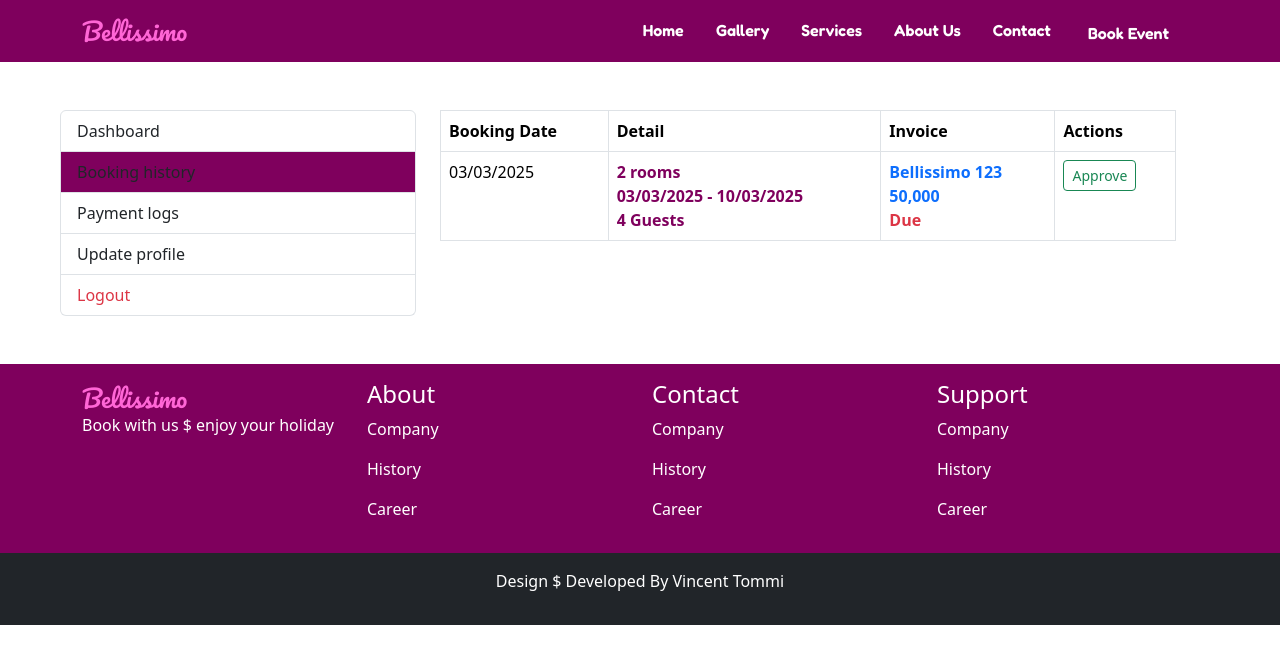
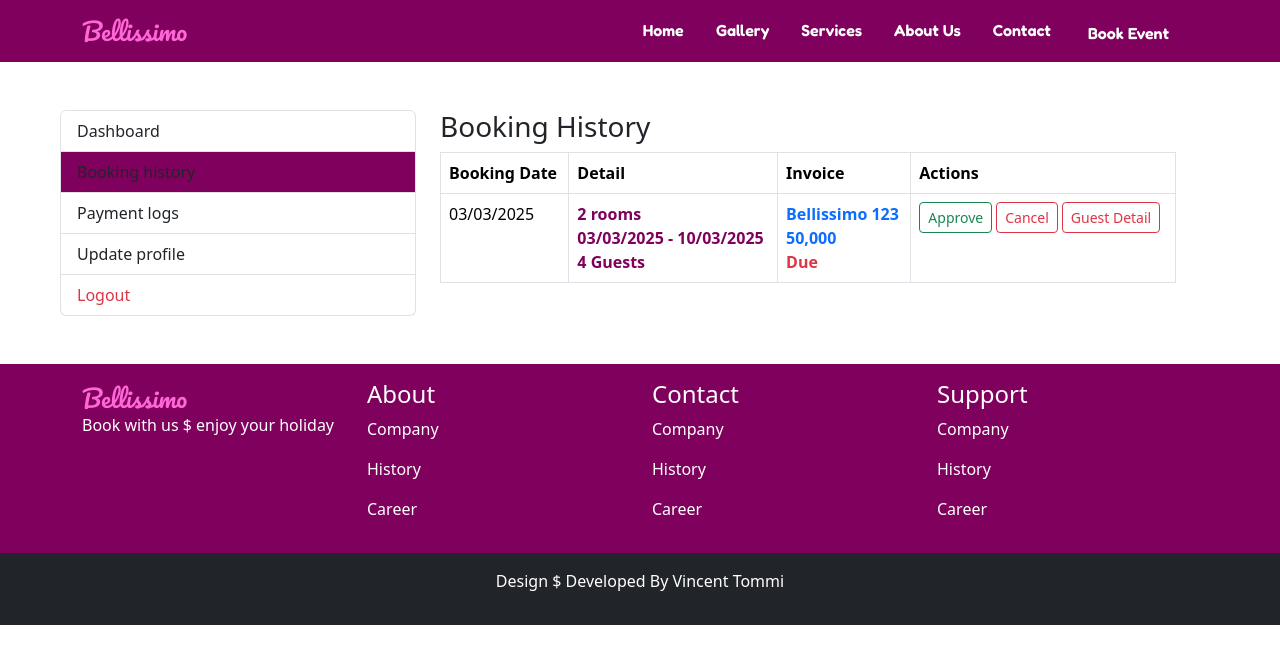
Before and after one commit to vincenttommi/Django-Next-js, a Next.js app in the folder frontend/: page /user/booking_history in a window 1280 px wide. Shown: the top 664 px of the page. Built offline with nearby package versions, Linux system fonts and the light colour scheme.

Commit message:
updating code

```diff
--- a/frontend/src/app/user/booking_history/page.js
+++ b/frontend/src/app/user/booking_history/page.js
@@ -11,6 +11,7 @@ export default function Page(){
 
 
             <div className="col-md-8 col-12">
+              <h3>Booking History</h3>
               <div className="table-responsive">
                 <table className="table table-bordered table-hover">
                   <thead>
@@ -36,6 +37,8 @@ export default function Page(){
                       </td>
                       <td>
                           <Link href="#" className="btn btn-sm btn-outline-success">Approve</Link>
+                          <Link href="#" className="btn btn-sm btn-outline-danger ms-1  ">Cancel</Link>
+                          <Link href="#" className="btn btn-sm btn-outline-danger ms-1">Guest Detail</Link>
                       </td>
                     </tr>
                   </tbody>
```
